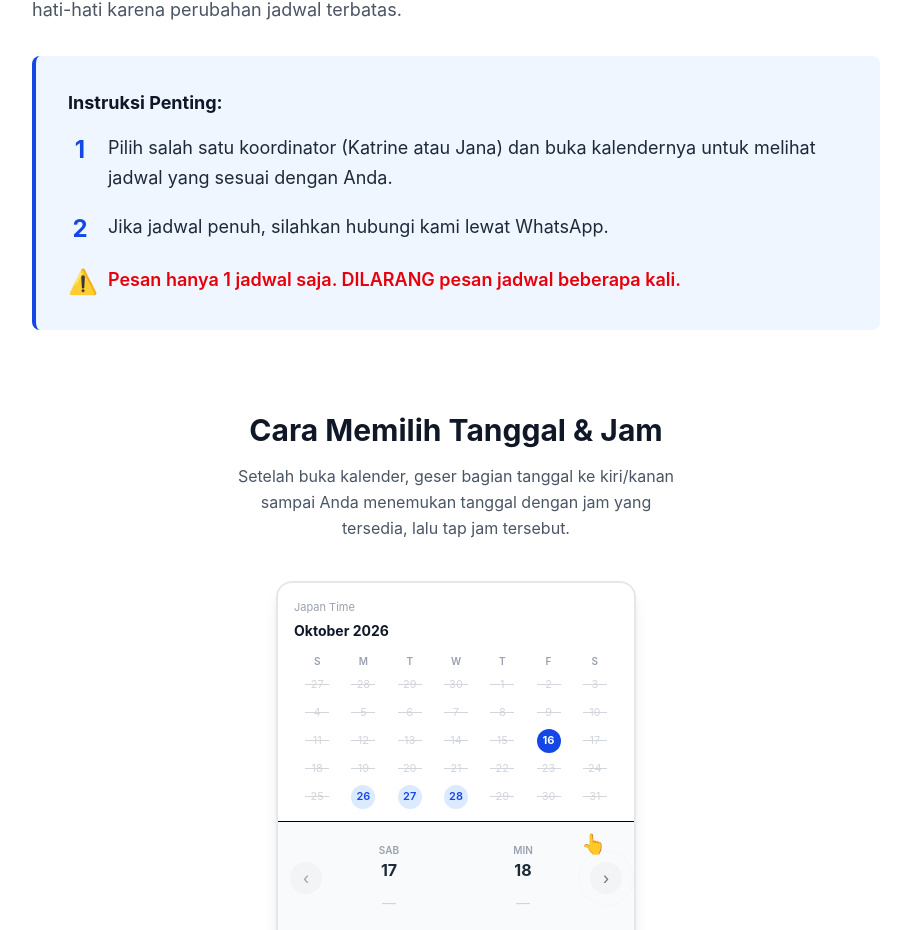
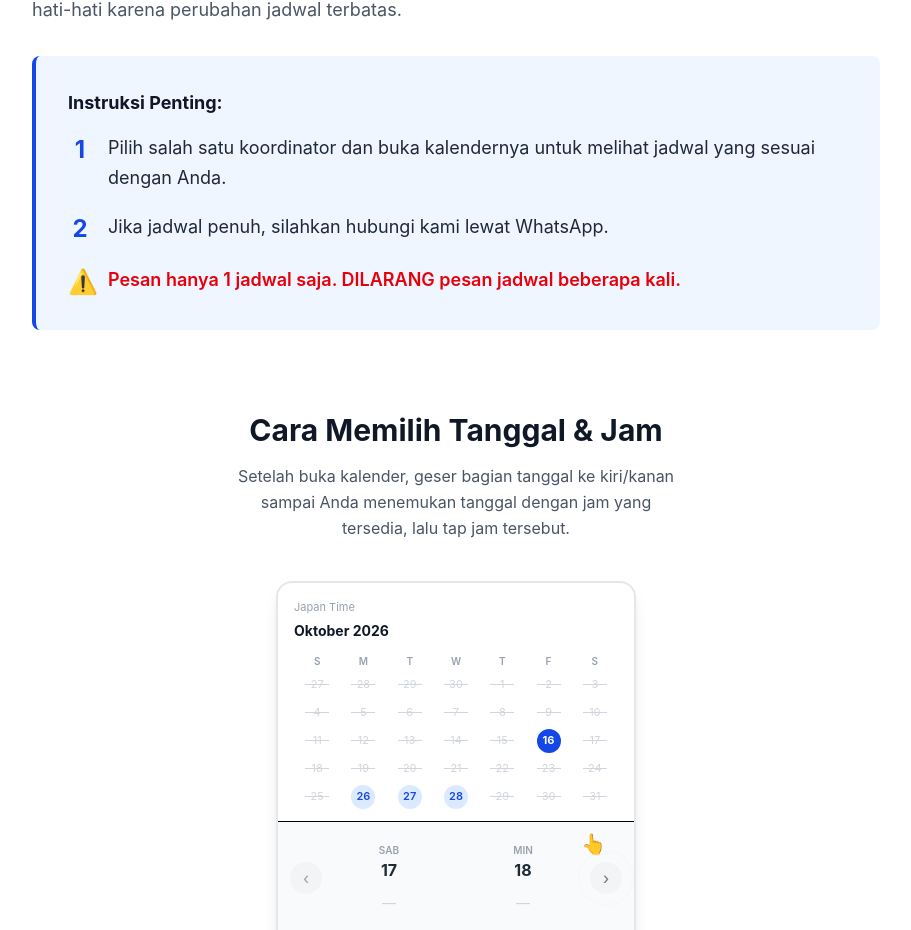
Before and after one commit to scnainder/OUR-Interview, a Next.js app: page / in a window 1280 px wide. Shown: the part 860-1790 px from the top of the page, without its empty margins (184-1095 px from the left). Built offline with nearby package versions, Linux system fonts and the light colour scheme.

Commit message:
Hapus nama koordinator dari instruksi 1 (#17)
Claude-Session: https://claude.ai/code/session_01GNvecUCK4r5sba4suhx1mN

Co-authored-by: Claude <noreply@anthropic.com>

```diff
--- a/app/page.tsx
+++ b/app/page.tsx
@@ -58,7 +58,7 @@ export default function Home() {
               <ul className="space-y-5 text-gray-800">
                 <li className="flex items-start gap-3 md:gap-4">
                   <span className="text-blue-700 font-bold text-xl md:text-2xl leading-snug flex-shrink-0 w-6 text-center">1</span>
-                  <span className="text-base md:text-lg leading-relaxed">Pilih salah satu koordinator (Katrine atau Jana) dan buka kalendernya untuk melihat jadwal yang sesuai dengan Anda.</span>
+                  <span className="text-base md:text-lg leading-relaxed">Pilih salah satu koordinator dan buka kalendernya untuk melihat jadwal yang sesuai dengan Anda.</span>
                 </li>
                 <li className="flex items-start gap-3 md:gap-4">
                   <span className="text-blue-700 font-bold text-xl md:text-2xl leading-snug flex-shrink-0 w-6 text-center">2</span>
```
